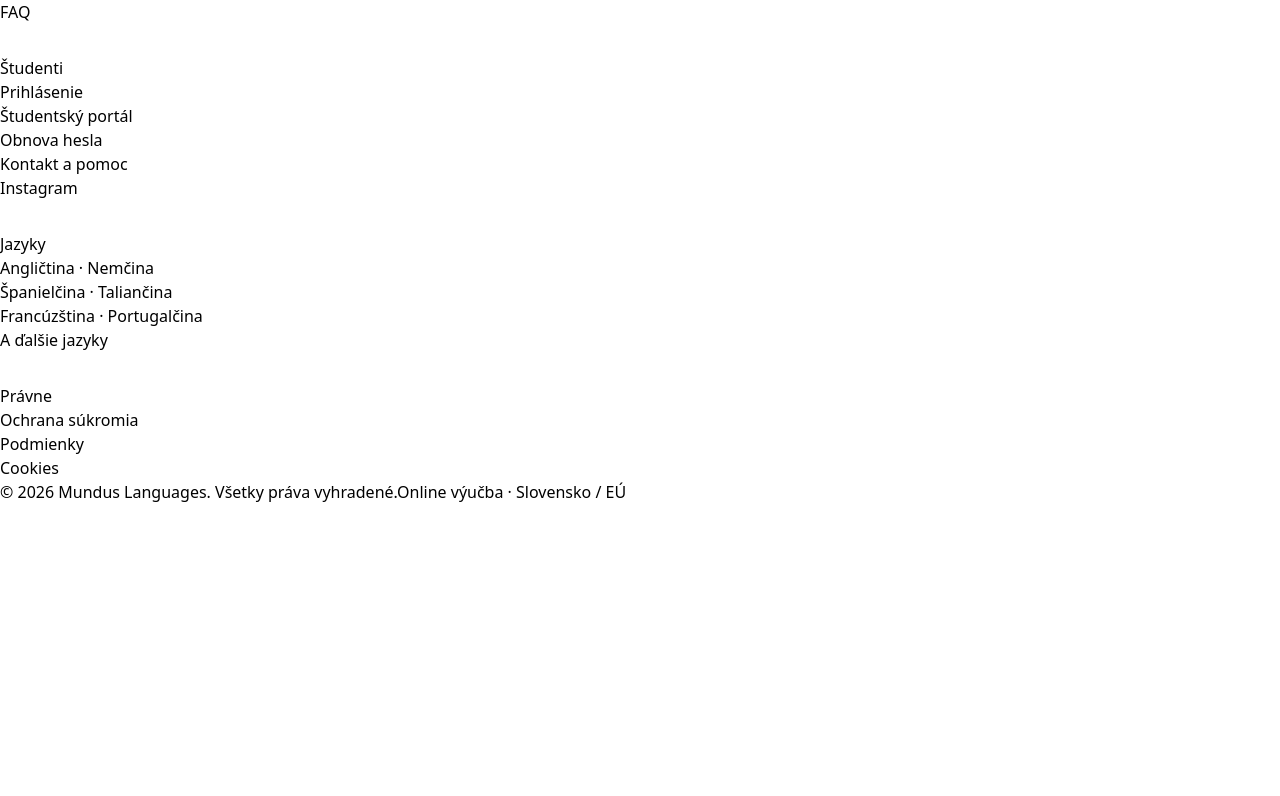
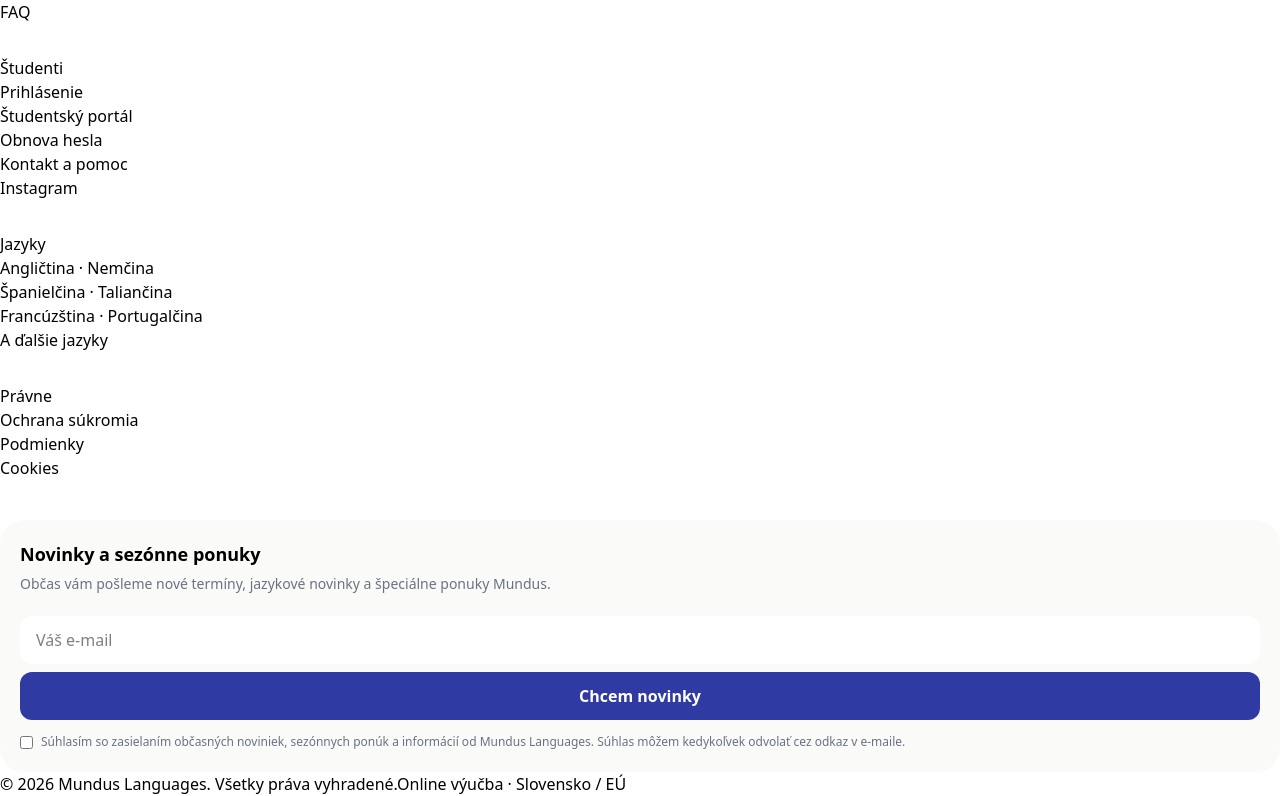
Before and after one commit to 505hits/mundus, a Next.js app: page /terms in a window 1280 px wide. Shown: the part 1328-2124 px from the top of the page. Before the commit the page ends 1832 px from the top, so only its background shows below. Built offline with nearby package versions, Linux system fonts and the light colour scheme; no server answers.

Commit message:
Add permanent newsletter signup to footer

```diff
--- a/src/components/Footer.tsx
+++ b/src/components/Footer.tsx
@@ -2,6 +2,7 @@
 
 import Link from "next/link";
 import { useLanguage } from "@/context/LanguageContext";
+import NewsletterSignup from "@/components/NewsletterSignup";
 
 export default function Footer() {
   const { language } = useLanguage();
@@ -70,6 +71,15 @@ export default function Footer() {
           </nav>)}
         </div>
       </div>
+      <div className="mt-10 rounded-3xl border border-[#E5E7F0] bg-[#FAFAF9] p-5 sm:p-6">
+        <div className="grid gap-5 lg:grid-cols-[0.9fr_1.1fr] lg:items-center">
+          <div>
+            <p className="text-lg font-semibold">{sk ? "Novinky a sezónne ponuky" : "Updates & seasonal offers"}</p>
+            <p className="mt-1 text-sm leading-6 text-gray-500">{sk ? "Občas vám pošleme nové termíny, jazykové novinky a špeciálne ponuky Mundus." : "Occasional updates about new openings, language news and special Mundus offers."}</p>
+          </div>
+          <NewsletterSignup source="footer" compact />
+        </div>
+      </div>
       <div className="footer-bottom">
         <span>© {new Date().getFullYear()} Mundus Languages. {sk ? "Všetky práva vyhradené." : "All rights reserved."}</span>
         <span>{sk ? "Online výučba · Slovensko / EÚ" : "Online lessons · Slovakia / EU"}</span>
```
